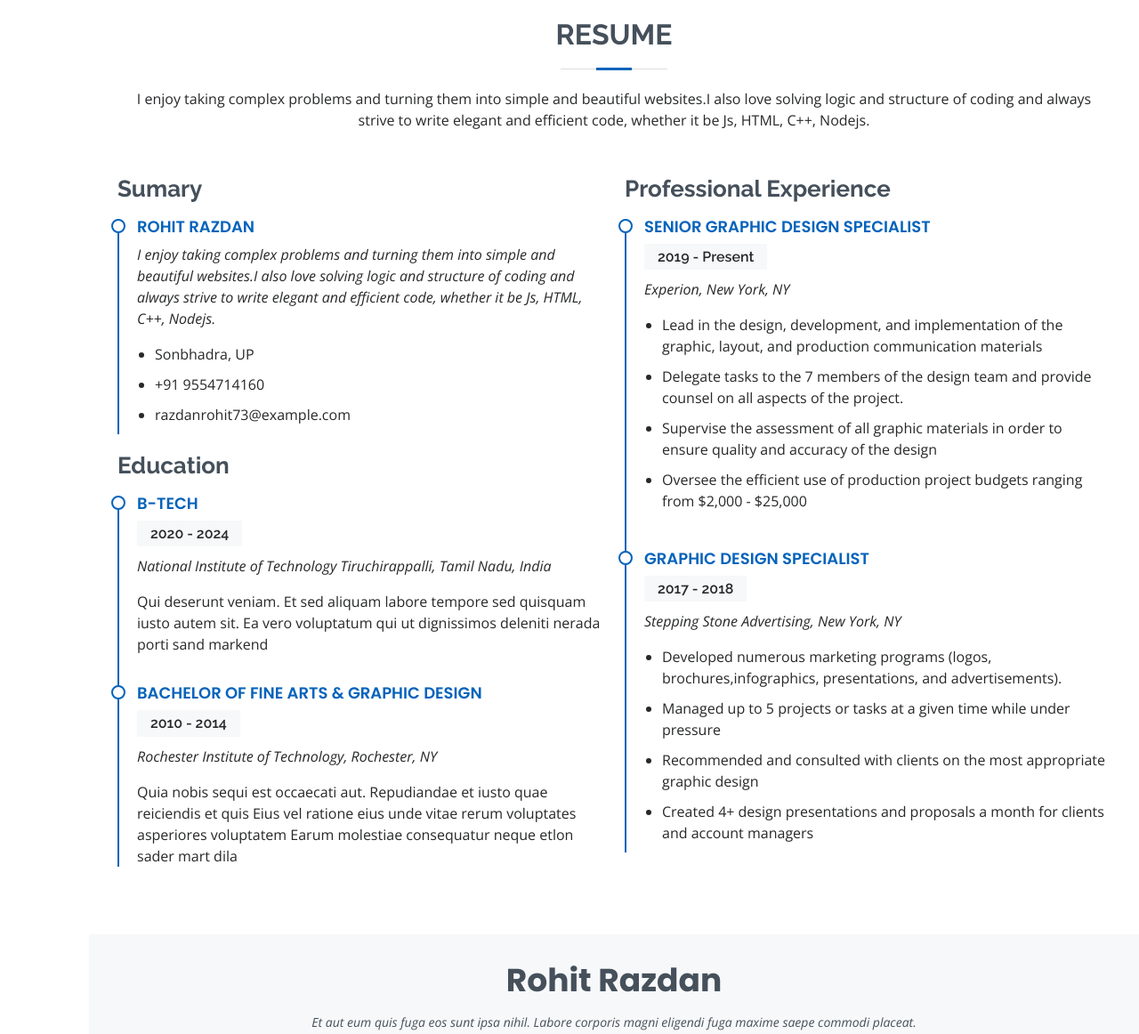
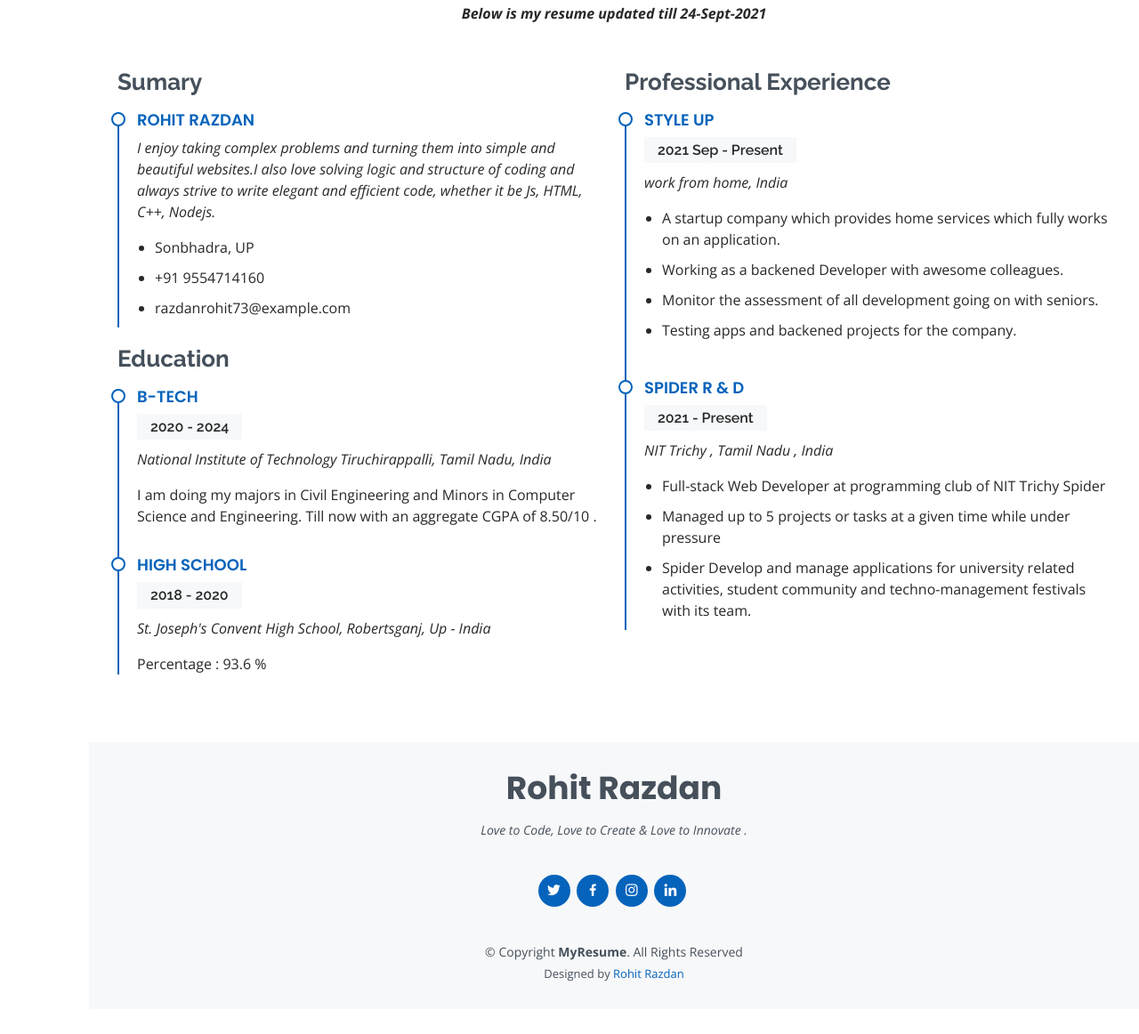
Before and after one commit to Razdan123/My_Portfolio, a plain HTML site: page index.html in a window 1280 px wide. Shown: the part 2408-3570 px from the top of the page at 89% size. After the commit the page ends 3542 px from the top, so only its background shows below. Drawn offline with nearby package versions, Linux system fonts and the light colour scheme.

Commit message:
did changes in HTML

```diff
--- a/index.html
+++ b/index.html
@@ -13,7 +13,9 @@
   <link href="assets/img/favicon.png" rel="icon">
 
   <!-- Google Fonts -->
-  <link href="https://fonts.googleapis.com/css?family=Open+Sans:300,300i,400,400i,600,600i,700,700i|Raleway:300,300i,400,400i,500,500i,600,600i,700,700i|Poppins:300,300i,400,400i,500,500i,600,600i,700,700i" rel="stylesheet">
+  <link
+    href="https://fonts.googleapis.com/css?family=Open+Sans:300,300i,400,400i,600,600i,700,700i|Raleway:300,300i,400,400i,500,500i,600,600i,700,700i|Poppins:300,300i,400,400i,500,500i,600,600i,700,700i"
+    rel="stylesheet">
 
   <!-- Vendor CSS Files -->
   <link href="assets/vendor/aos/aos.css" rel="stylesheet">
@@ -51,12 +53,15 @@
   <section id="hero" class="d-flex flex-column justify-content-center">
     <div class="container" data-aos="zoom-in" data-aos-delay="100">
       <h1>Rohit Razdan</h1>
-      <p>I'm <span class="typed" data-typed-items="Full-Stack Web Developer, Tech Enthusiast ,From NIT Trichy Spider Team"></span></p>
+      <p>I'm <span class="typed"
+          data-typed-items="Full-Stack Web Developer, Tech Enthusiast ,From NIT Trichy Spider Team"></span></p>
       <div class="social-links">
         <a href="https://twitter.com/RohitRazdan12" class="twitter"><i class="bx bxl-twitter"></i></a>
-        <a href="https://www.facebook.com/profile.php?id=100006753678811" class="facebook"><i class="bx bxl-facebook"></i></a>
+        <a href="https://www.facebook.com/profile.php?id=100006753678811" class="facebook"><i
+            class="bx bxl-facebook"></i></a>
         <a href="https://www.instagram.com/rohit.5826/" class="instagram"><i class="bx bxl-instagram"></i></a>
-        <a href="https://www.linkedin.com/in/rohit-razdan-790691201/" class="linkedin"><i class="bx bxl-linkedin"></i></a>
+        <a href="https://www.linkedin.com/in/rohit-razdan-790691201/" class="linkedin"><i
+            class="bx bxl-linkedin"></i></a>
       </div>
     </div>
   </section><!-- End Hero -->
@@ -69,7 +74,10 @@
 
         <div class="section-title">
           <h2>About</h2>
-          <p>I'm Rohit Razdan from Civil Engineering Dept. in Nit Trichy . My interest fully lies in core web development. I enjoy taking complex problems and turning them into simple and beautiful websites.I also love solving logic and structure of coding and always strive to write elegant and efficient code, whether it be Js, HTML, C++, Nodejs.</p>
+          <p>I'm Rohit Razdan from Civil Engineering Dept. in Nit Trichy . My interest fully lies in core web
+            development. I enjoy taking complex problems and turning them into simple and beautiful websites.I also love
+            solving logic and structure of coding and always strive to write elegant and efficient code, whether it be
+            Js, HTML, C++, Nodejs.</p>
         </div>
 
         <div class="row">
@@ -79,7 +87,8 @@
           <div class="col-lg-8 pt-4 pt-lg-0 content">
             <h3>Full-Stack Web Developer.</h3>
             <p class="fst-italic">
-              I'm part of the research and development club of NIT Trichy i.e. <b> Spider R & D</b> where with the help of my mates I am trying to learn awesome tools and gain tech knowledge from their experience.
+              I'm part of the research and development club of NIT Trichy i.e. <b> Spider R & D</b> where with the help
+              of my mates I am trying to learn awesome tools and gain tech knowledge from their experience.
             </p>
             <div class="row">
               <div class="col-lg-6">
@@ -93,7 +102,9 @@
                 <ul>
                   <li><i class="bi bi-chevron-right"></i> <strong>Age:</strong> <span>19</span></li>
                   <li><i class="bi bi-chevron-right"></i> <strong>Degree:</strong> <span>B-Tech</span></li>
-                  <li><i class="bi bi-chevron-right"></i> <strong>Email Id:</strong> <span>razdanrohit73@example.com</span></li>
+                  <li><i class="bi bi-chevron-right"></i> <strong>Email Id:</strong>
+                    <span>razdanrohit73@example.com</span>
+                  </li>
                   <li><i class="bi bi-chevron-right"></i> <strong>For Help:</strong> <span>Available</span></li>
                 </ul>
               </div>
@@ -101,7 +112,8 @@
             <br>
             <br>
             <p style="text-align: center;">
-             <b> <i>Feel free to reach me anytime . I will mostly be available to listen and implement if possible for me.</i> </b>
+              <b> <i>Feel free to reach me anytime . I will mostly be available to listen and implement if possible for
+                  me.</i> </b>
             </p>
           </div>
         </div>
@@ -115,15 +127,18 @@
 
         <div class="section-title">
           <h2>Facts</h2>
-          <p>Magnam dolores commodi suscipit. Necessitatibus eius consequatur ex aliquid fuga eum quidem. Sit sint consectetur velit. Quisquam quos quisquam cupiditate. Et nemo qui impedit suscipit alias ea. Quia fugiat sit in iste officiis commodi quidem hic quas.</p>
-        </div>
+          <!-- <p>Magnam dolores commodi suscipit. Necessitatibus eius consequatur ex aliquid fuga eum quidem. Sit sint
+            consectetur velit. Quisquam quos quisquam cupiditate. Et nemo qui impedit suscipit alias ea. Quia fugiat sit
+            in iste officiis commodi quidem hic quas.</p>
+        </div> -->
 
         <div class="row">
 
           <div class="col-lg-3 col-md-6">
             <div class="count-box">
               <i class="bi bi-emoji-smile"></i>
-              <span data-purecounter-start="0" data-purecounter-end="25" data-purecounter-duration="1" class="purecounter"></span>
+              <span data-purecounter-start="0" data-purecounter-end="25" data-purecounter-duration="1"
+                class="purecounter"></span>
               <p>Happy Clients</p>
             </div>
           </div>
@@ -131,7 +146,8 @@
           <div class="col-lg-3 col-md-6 mt-5 mt-md-0">
             <div class="count-box">
               <i class="bi bi-journal-richtext"></i>
-              <span data-purecounter-start="0" data-purecounter-end="15" data-purecounter-duration="1" class="purecounter"></span>
+              <span data-purecounter-start="0" data-purecounter-end="15" data-purecounter-duration="1"
+                class="purecounter"></span>
               <p>Projects</p>
             </div>
           </div>
@@ -139,7 +155,8 @@
           <div class="col-lg-3 col-md-6 mt-5 mt-lg-0">
             <div class="count-box">
               <i class="bi bi-headset"></i>
-              <span data-purecounter-start="0" data-purecounter-end="1200" data-purecounter-duration="1" class="purecounter"></span>
+              <span data-purecounter-start="0" data-purecounter-end="1200" data-purecounter-duration="1"
+                class="purecounter"></span>
               <p>Hours Of Support</p>
             </div>
           </div>
@@ -147,7 +164,8 @@
           <div class="col-lg-3 col-md-6 mt-5 mt-lg-0">
             <div class="count-box">
               <i class="bi bi-award"></i>
-              <span data-purecounter-start="0" data-purecounter-end="5" data-purecounter-duration="1" class="purecounter"></span>
+              <span data-purecounter-start="0" data-purecounter-end="5" data-purecounter-duration="1"
+                class="purecounter"></span>
               <p>Awards</p>
             </div>
           </div>
@@ -163,8 +181,10 @@
 
  <div class="section-title">
           <h2>Skills</h2>
-          <p>Magnam dolores commodi suscipit. Necessitatibus eius consequatur ex aliquid fuga eum quidem. Sit sint consectetur velit. Quisquam quos quisquam cupiditate. Et nemo qui impedit suscipit alias ea. Quia fugiat sit in iste officiis commodi quidem hic quas.</p>
-        </div>
+           <!--       <p>Magnam dolores commodi suscipit. Necessitatibus eius consequatur ex aliquid fuga eum quidem. Sit sint
+            consectetur velit. Quisquam quos quisquam cupiditate. Et nemo qui impedit suscipit alias ea. Quia fugiat sit
+            in iste officiis commodi quidem hic quas.</p>
+        </div> -->
 
         <div class="row skills-content">
 
@@ -173,21 +193,24 @@
             <div class="progress">
               <span class="skill">HTML <i class="val">100%</i></span>
               <div class="progress-bar-wrap">
-                <div class="progress-bar" role="progressbar" aria-valuenow="100" aria-valuemin="0" aria-valuemax="100"></div>
+                <div class="progress-bar" role="progressbar" aria-valuenow="100" aria-valuemin="0" aria-valuemax="100">
+                </div>
               </div>
             </div>
 
             <div class="progress">
               <span class="skill">CSS <i class="val">90%</i></span>
               <div class="progress-bar-wrap">
-                <div class="progress-bar" role="progressbar" aria-valuenow="90" aria-valuemin="0" aria-valuemax="100"></div>
+                <div class="progress-bar" role="progressbar" aria-valuenow="90" aria-valuemin="0" aria-valuemax="100">
+                </div>
               </div>
             </div>
 
             <div class="progress">
               <span class="skill">JavaScript <i class="val">75%</i></span>
               <div class="progress-bar-wrap">
-                <div class="progress-bar" role="progressbar" aria-valuenow="75" aria-valuemin="0" aria-valuemax="100"></div>
+                <div class="progress-bar" role="progressbar" aria-valuenow="75" aria-valuemin="0" aria-valuemax="100">
+                </div>
               </div>
             </div>
 
@@ -198,21 +221,24 @@
             <div class="progress">
               <span class="skill">NODE JS <i class="val">80%</i></span>
               <div class="progress-bar-wrap">
-                <div class="progress-bar" role="progressbar" aria-valuenow="80" aria-valuemin="0" aria-valuemax="100"></div>
+                <div class="progress-bar" role="progressbar" aria-valuenow="80" aria-valuemin="0" aria-valuemax="100">
+                </div>
               </div>
             </div>
 
             <div class="progress">
               <span class="skill">Mongo DB<i class="val">90%</i></span>
               <div class="progress-bar-wrap">
-                <div class="progress-bar" role="progressbar" aria-valuenow="90" aria-valuemin="0" aria-valuemax="100"></div>
+                <div class="progress-bar" role="progressbar" aria-valuenow="90" aria-valuemin="0" aria-valuemax="100">
+                </div>
               </div>
             </div>
 
             <div class="progress">
               <span class="skill">GIt <i class="val">55%</i></span>
               <div class="progress-bar-wrap">
-                <div class="progress-bar" role="progressbar" aria-valuenow="55" aria-valuemin="0" aria-valuemax="100"></div>
+                <div class="progress-bar" role="progressbar" aria-valuenow="55" aria-valuemin="0" aria-valuemax="100">
+                </div>
               </div>
             </div>
 
@@ -229,7 +255,7 @@
 
         <div class="section-title">
           <h2>Resume</h2>
-          <p> I enjoy taking complex problems and turning them into simple and beautiful websites.I also love solving logic and structure of coding and always strive to write elegant and efficient code, whether it be Js, HTML, C++, Nodejs.</p>
+          <p> <b><i>  Below is my resume updated till 24-Sept-2021</i></b></p>
         </div>
 
         <div class="row">
@@ -237,7 +263,9 @@
             <h3 class="resume-title">Sumary</h3>
             <div class="resume-item pb-0">
               <h4>Rohit Razdan</h4>
-              <p><em>I enjoy taking complex problems and turning them into simple and beautiful websites.I also love solving logic and structure of coding and always strive to write elegant and efficient code, whether it be Js, HTML, C++, Nodejs.</em></p>
+              <p><em>I enjoy taking complex problems and turning them into simple and beautiful websites.I also love
+                  solving logic and structure of coding and always strive to write elegant and efficient code, whether
+                  it be Js, HTML, C++, Nodejs.</em></p>
               <ul>
                 <li>Sonbhadra, UP</li>
                 <li>+91 9554714160</li>
@@ -250,37 +278,39 @@
               <h4>B-Tech</h4>
               <h5>2020 - 2024</h5>
               <p><em>National Institute of Technology Tiruchirappalli, Tamil Nadu, India</em></p>
-              <p>Qui deserunt veniam. Et sed aliquam labore tempore sed quisquam iusto autem sit. Ea vero voluptatum qui ut dignissimos deleniti nerada porti sand markend</p>
+              <p>I am doing my majors in Civil Engineering and Minors in Computer Science and Engineering. Till now with
+                an aggregate CGPA of 8.50/10 .</p>
             </div>
+
             <div class="resume-item">
-              <h4>Bachelor of Fine Arts &amp; Graphic Design</h4>
-              <h5>2010 - 2014</h5>
-              <p><em>Rochester Institute of Technology, Rochester, NY</em></p>
-              <p>Quia nobis sequi est occaecati aut. Repudiandae et iusto quae reiciendis et quis Eius vel ratione eius unde vitae rerum voluptates asperiores voluptatem Earum molestiae consequatur neque etlon sader mart dila</p>
+              <h4>High School</h4>
+              <h5>2018 - 2020</h5>
+              <p><em>St. Joseph's Convent High School, Robertsganj, Up - India</em></p>
+              <p>Percentage : 93.6 %</p>
             </div>
           </div>
           <div class="col-lg-6">
             <h3 class="resume-title">Professional Experience</h3>
             <div class="resume-item">
-              <h4>Senior graphic design specialist</h4>
-              <h5>2019 - Present</h5>
-              <p><em>Experion, New York, NY </em></p>
+              <h4>Style Up</h4>
+              <h5>2021 Sep - Present</h5>
+              <p><em>work from home, India </em></p>
               <ul>
-                <li>Lead in the design, development, and implementation of the graphic, layout, and production communication materials</li>
-                <li>Delegate tasks to the 7 members of the design team and provide counsel on all aspects of the project. </li>
-                <li>Supervise the assessment of all graphic materials in order to ensure quality and accuracy of the design</li>
-                <li>Oversee the efficient use of production project budgets ranging from $2,000 - $25,000</li>
+                <li>A startup company which provides home services which fully works on an application.</li>
+                <li>Working as a backened Developer with awesome colleagues.</li>
+                <li>Monitor the assessment of all development going on with seniors.</li>
+                <li>Testing apps and backened projects for the company. </li>
               </ul>
             </div>
             <div class="resume-item">
-              <h4>Graphic design specialist</h4>
-              <h5>2017 - 2018</h5>
-              <p><em>Stepping Stone Advertising, New York, NY</em></p>
+              <h4>Spider R & D</h4>
+              <h5>2021 - Present</h5>
+              <p><em>NIT Trichy , Tamil Nadu , India</em></p>
               <ul>
-                <li>Developed numerous marketing programs (logos, brochures,infographics, presentations, and advertisements).</li>
+                <li>Full-stack Web Developer at programming club of NIT Trichy Spider</li>
                 <li>Managed up to 5 projects or tasks at a given time while under pressure</li>
-                <li>Recommended and consulted with clients on the most appropriate graphic design</li>
-                <li>Created 4+ design presentations and proposals a month for clients and account managers</li>
+                <li>Spider Develop and manage applications for university related activities, student community and
+                  techno-management festivals with its team.</li>
               </ul>
             </div>
           </div>
@@ -294,12 +324,15 @@
     <footer id="footer">
       <div class="container">
         <h3>Rohit Razdan</h3>
-      <p>Et aut eum quis fuga eos sunt ipsa nihil. Labore corporis magni eligendi fuga maxime saepe commodi placeat.</p>
+        <p>Love to <i>Code</i>, Love to <i>Create</i> & Love to <i>Innovate</i> .
+        </p>
         <div class="social-links">
           <a href="https://twitter.com/RohitRazdan12" class="twitter"><i class="bx bxl-twitter"></i></a>
-        <a href="https://www.facebook.com/profile.php?id=100006753678811" class="facebook"><i class="bx bxl-facebook"></i></a>
+          <a href="https://www.facebook.com/profile.php?id=100006753678811" class="facebook"><i
+              class="bx bxl-facebook"></i></a>
           <a href="https://www.instagram.com/rohit.5826/" class="instagram"><i class="bx bxl-instagram"></i></a>
-        <a href="https://www.linkedin.com/in/rohit-razdan-790691201/" class="linkedin"><i class="bx bxl-linkedin"></i></a>
+          <a href="https://www.linkedin.com/in/rohit-razdan-790691201/" class="linkedin"><i
+              class="bx bxl-linkedin"></i></a>
         </div>
         <div class="copyright">
           &copy; Copyright <strong><span>MyResume</span></strong>. All Rights Reserved
@@ -315,7 +348,8 @@
     </footer><!-- End Footer -->
 
     <div id="preloader"></div>
-  <a href="#" class="back-to-top d-flex align-items-center justify-content-center"><i class="bi bi-arrow-up-short"></i></a>
+    <a href="#" class="back-to-top d-flex align-items-center justify-content-center"><i
+        class="bi bi-arrow-up-short"></i></a>
 
     <!-- Vendor JS Files -->
     <script src="assets/vendor/aos/aos.js"></script>
```
Lines whose indentation alone changed are shown as unchanged.
